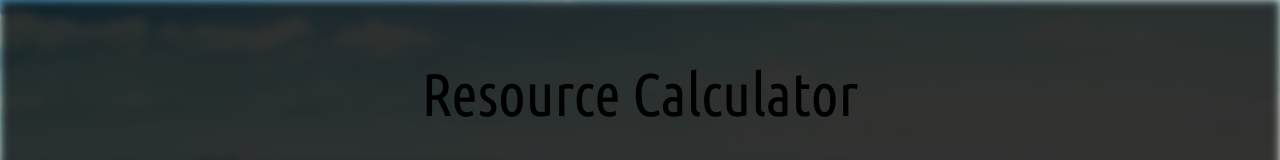
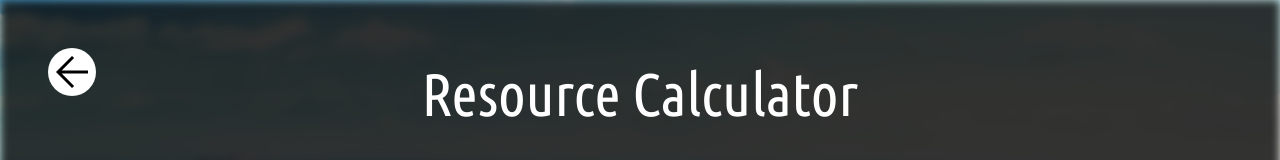
Before and after one commit to rivasdiego-dev/scb-item-calculator, a Next.js app: page /calculator in a window 1280 px wide. Shown: the top 160 px of the page. Built offline with nearby package versions, Linux system fonts and the light colour scheme.

Commit message:
Added Back Button on Calc index

```diff
--- a/pages/calculator/index.jsx
+++ b/pages/calculator/index.jsx
@@ -28,8 +28,9 @@ export default function Home() {
   console.log(array_of_required_materials, total_materials_required(array_of_required_materials));
 
   return (
-    <main className="relative min-h-screen bg-[url(/bg.jpg)] bg-cover bg-center">
+    <main className="relative min-h-screen bg-[url(/bg.jpg)] bg-cover bg-center text-white">
       <span className="absolute h-full w-full p-12 backdrop-brightness-[0.2] backdrop-blur-sm">
+        <a className="absolute rounded-full bg-white hover:bg-neutral-400 transition-all" href="/"><img src="/arrow_back.svg" alt="back"></img></a>
         <header>
           <h1
             className={`${ubuntu_c.className} text-6xl bg-transparent text-center p-4`}
```
Also changed, not shown: public/arrow_back.svg (added).
